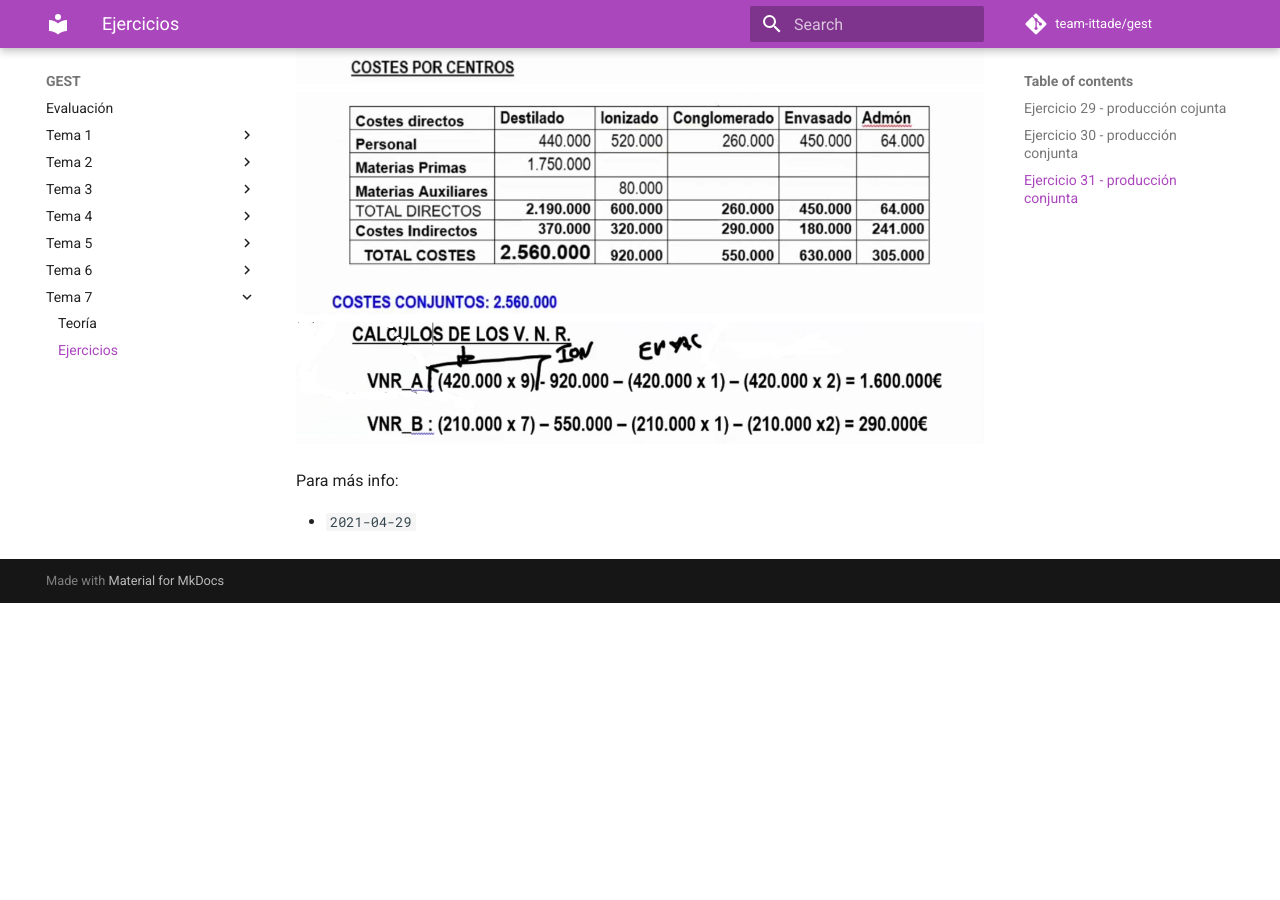
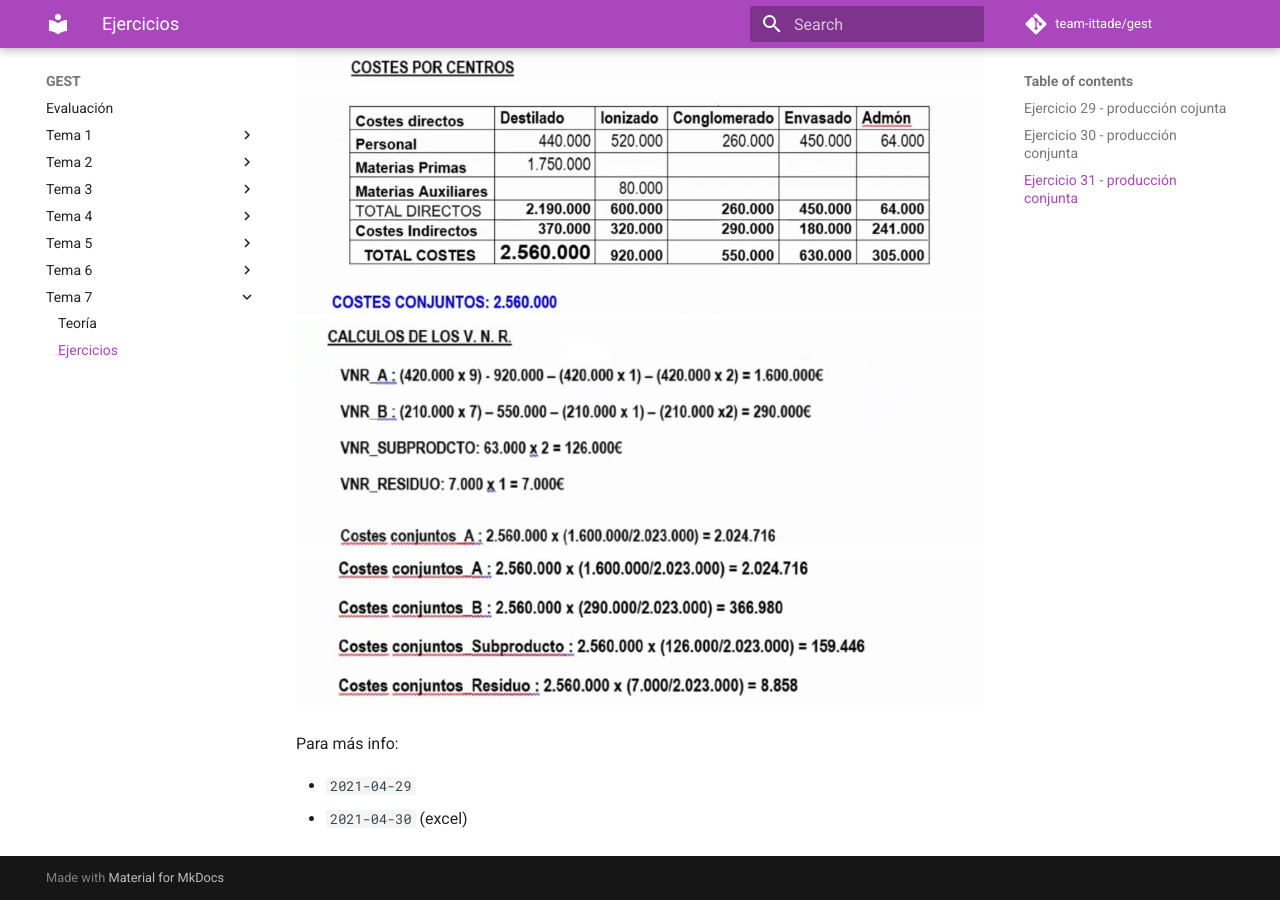
Before and after one commit to team-ittade/gest, an MkDocs documentation site: the page built from docs/tema-7/ejercicios.md, in a window 1280 px wide and 900 px high, scrolled down 5827 px. Built offline with MkDocs 1.6.1 and Material for MkDocs 9.7.7, drawn with Linux system fonts in a browser that asks for light colours; comment, search, counter and statistics services are not loaded; before the commit the page ends 6430 px from its top, so only the background shows below that.

Commit message:
2021-04-30 - ejercicio 31

```diff
--- a/docs/tema-7/ejercicios.md
+++ b/docs/tema-7/ejercicios.md
@@ -113,7 +113,9 @@
 ![img](../images/tema-7/ejs/31/solucion-5.png)
 ![img](../images/tema-7/ejs/31/solucion-6.png)
 ![img](../images/tema-7/ejs/31/solucion-7.png)
+![img](../images/tema-7/ejs/31/solucion-8.png)
 
 Para más info:
 
 - `2021-04-29`
+- `2021-04-30` (excel)
```
Also changed, not shown: docs/images/tema-7/ejs/31/solucion-7.png, docs/images/tema-7/ejs/31/solucion-8.png (added).
